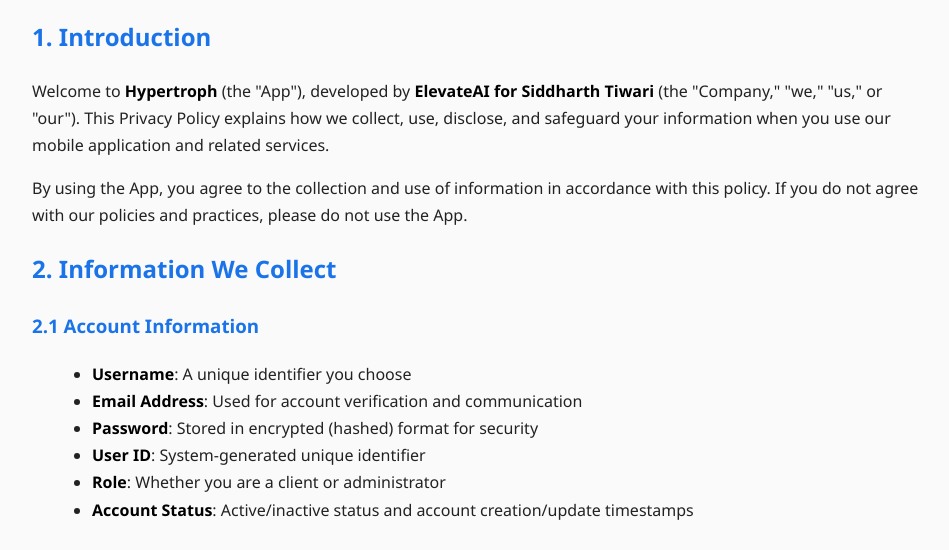
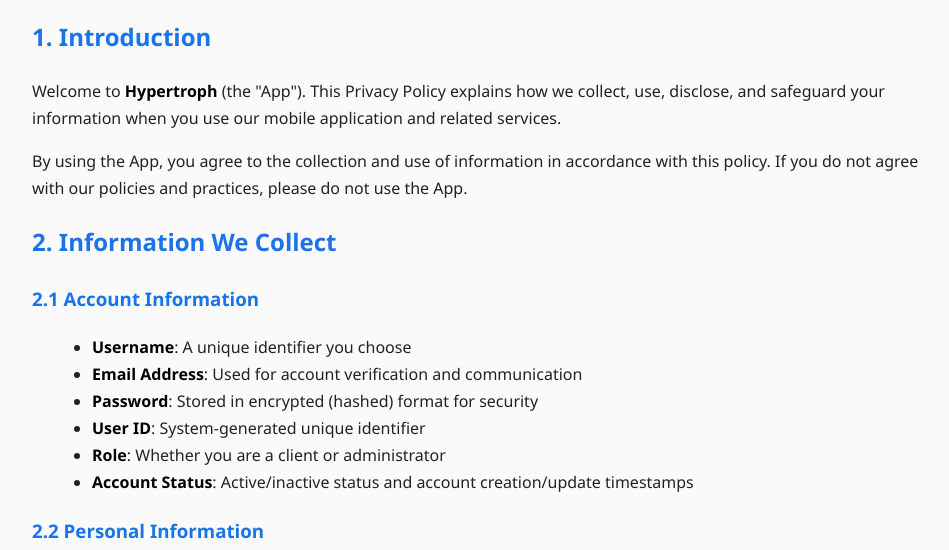
Before and after one commit to sakshamgupta1298/hypertroph-privacy-policy, a plain HTML site: page index.html in a window 1280 px wide. Shown: the part 182-732 px from the top of the page, without its empty margins (158-1107 px from the left). Drawn offline with Linux system fonts and the light colour scheme.

Commit message:
Update index.html

```diff
--- a/index.html
+++ b/index.html
@@ -56,7 +56,7 @@
   <p><strong>Last Updated:</strong> November 2025</p>
 
   <h2>1. Introduction</h2>
-  <p>Welcome to <strong>Hypertroph</strong> (the "App"), developed by <strong>ElevateAI for Siddharth Tiwari</strong> (the "Company," "we," "us," or "our"). This Privacy Policy explains how we collect, use, disclose, and safeguard your information when you use our mobile application and related services.</p>
+  <p>Welcome to <strong>Hypertroph</strong> (the "App"). This Privacy Policy explains how we collect, use, disclose, and safeguard your information when you use our mobile application and related services.</p>
   <p>By using the App, you agree to the collection and use of information in accordance with this policy. If you do not agree with our policies and practices, please do not use the App.</p>
 
   <h2>2. Information We Collect</h2>
@@ -147,7 +147,6 @@
 
   <h2>10. Contact Information</h2>
   <p><strong>Email:</strong> siddharth@hypertroph.com<br>
-  <strong>Developer:</strong> ElevateAI <br>
   <strong>App Name:</strong> Hypertroph</p>
 
   <hr />
```
